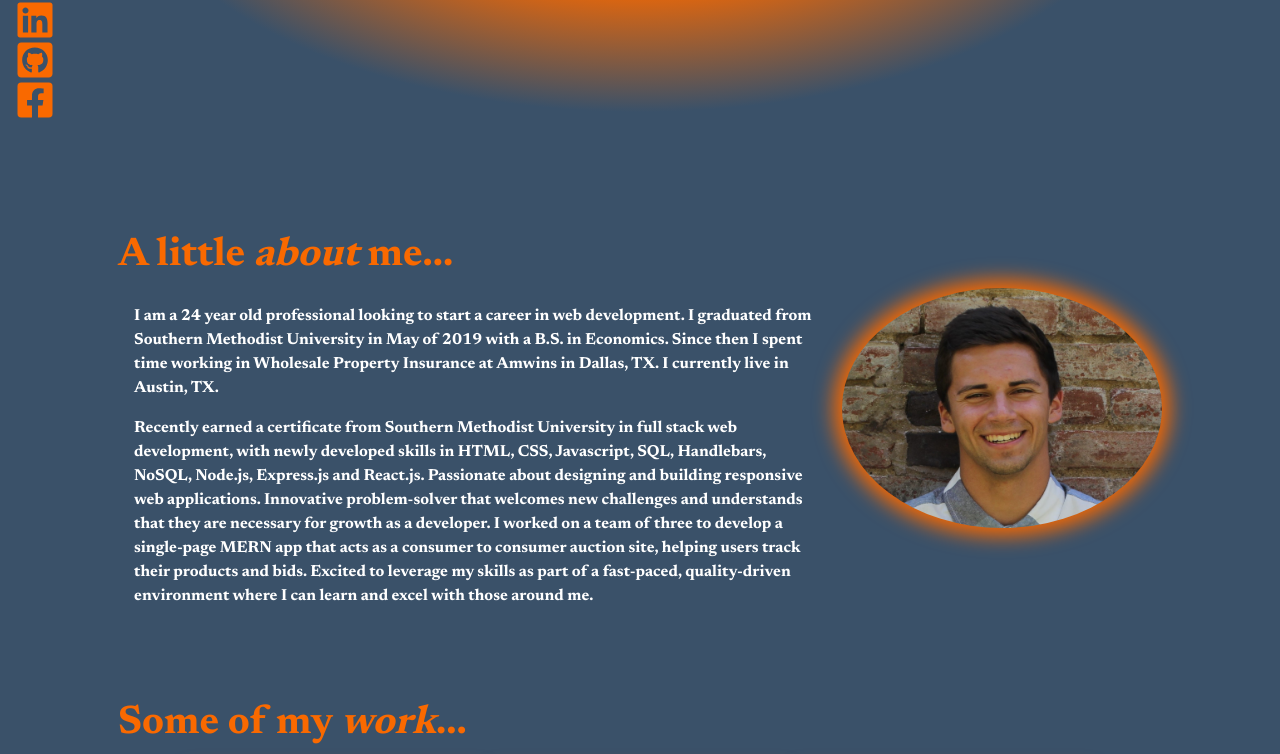
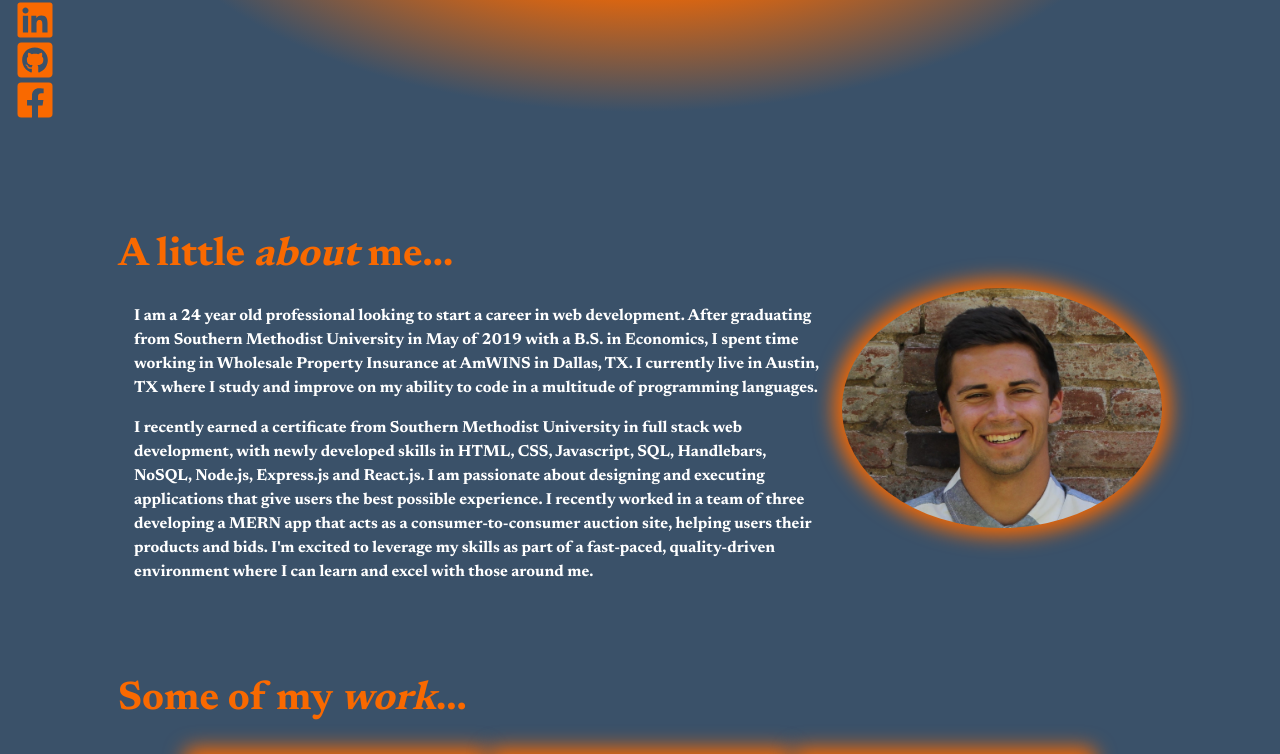
Before and after one commit to colinmchale/react-portfolio, a React (Create React App) app: page / in a window 1280 px wide. Shown: the part 594-1348 px from the top of the page. Built offline with nearby package versions, Linux system fonts and the light colour scheme.

Commit message:
updated bio

```diff
--- a/src/components/pages/About.js
+++ b/src/components/pages/About.js
@@ -26,23 +26,23 @@ export default function About() {
         <div className="m-3">
           <p style={styles.fontColor}>
             I am a 24 year old professional looking to start a career in web
-            development. I graduated from Southern Methodist University in May
-            of 2019 with a B.S. in Economics. Since then I spent time working in
-            Wholesale Property Insurance at Amwins in Dallas, TX. I currently
-            live in Austin, TX.
+            development. After graduating from Southern Methodist University in
+            May of 2019 with a B.S. in Economics, I spent time working in
+            Wholesale Property Insurance at AmWINS in Dallas, TX. I currently
+            live in Austin, TX where I study and improve on my ability to code
+            in a multitude of programming languages.
           </p>
           <p style={styles.fontColor}>
-            Recently earned a certificate from Southern Methodist University in
-            full stack web development, with newly developed skills in HTML,
+            I recently earned a certificate from Southern Methodist University
+            in full stack web development, with newly developed skills in HTML,
             CSS, Javascript, SQL, Handlebars, NoSQL, Node.js, Express.js and
-            React.js. Passionate about designing and building responsive web
-            applications. Innovative problem-solver that welcomes new challenges
-            and understands that they are necessary for growth as a developer. I
-            worked on a team of three to develop a single-page MERN app that
-            acts as a consumer to consumer auction site, helping users track
-            their products and bids. Excited to leverage my skills as part of a
-            fast-paced, quality-driven environment where I can learn and excel
-            with those around me.
+            React.js. I am passionate about designing and executing applications
+            that give users the best possible experience. I recently worked in a
+            team of three developing a MERN app that acts as a
+            consumer-to-consumer auction site, helping users their products and
+            bids. I'm excited to leverage my skills as part of a fast-paced,
+            quality-driven environment where I can learn and excel with those
+            around me.
           </p>
         </div>
         <div>
--- a/src/components/pages/MobileAbout.js
+++ b/src/components/pages/MobileAbout.js
@@ -29,10 +29,11 @@ export default function About() {
         <div className="m-3">
           <p style={styles.fontColor}>
             I am a 24 year old professional looking to start a career in web
-            development. I graduated from Southern Methodist University in May
-            of 2019 with a B.S. in Economics. Since then I spent time working in
-            Wholesale Property Insurance at Amwins in Dallas, TX. I currently
-            live in Austin, TX.
+            development. After graduating from Southern Methodist University in
+            May of 2019 with a B.S. in Economics, I spent time working in
+            Wholesale Property Insurance at AmWINS in Dallas, TX. I currently
+            live in Austin, TX where I study and improve on my ability to code
+            in a multitude of programming languages.
           </p>
           <div className="d-flex" style={{ justifyContent: "center" }}>
             <img
@@ -43,17 +44,16 @@ export default function About() {
             />
           </div>
           <p style={{ color: "#FFFFFF", marginTop: 30 }}>
-            Recently earned a certificate from Southern Methodist University in
-            full stack web development, with newly developed skills in HTML,
+            I recently earned a certificate from Southern Methodist University
+            in full stack web development, with newly developed skills in HTML,
             CSS, Javascript, SQL, Handlebars, NoSQL, Node.js, Express.js and
-            React.js. Passionate about designing and building responsive web
-            applications. Innovative problem-solver that welcomes new challenges
-            and understands that they are necessary for growth as a developer. I
-            worked on a team of three to develop a single-page MERN app that
-            acts as a consumer to consumer auction site, helping users track
-            their products and bids. Excited to leverage my skills as part of a
-            fast-paced, quality-driven environment where I can learn and excel
-            with those around me.
+            React.js. I am passionate about designing and executing applications
+            that give users the best possible experience. I recently worked in a
+            team of three developing a MERN app that acts as a
+            consumer-to-consumer auction site, helping users their products and
+            bids. I'm excited to leverage my skills as part of a fast-paced,
+            quality-driven environment where I can learn and excel with those
+            around me.
           </p>
         </div>
       </div>
```
